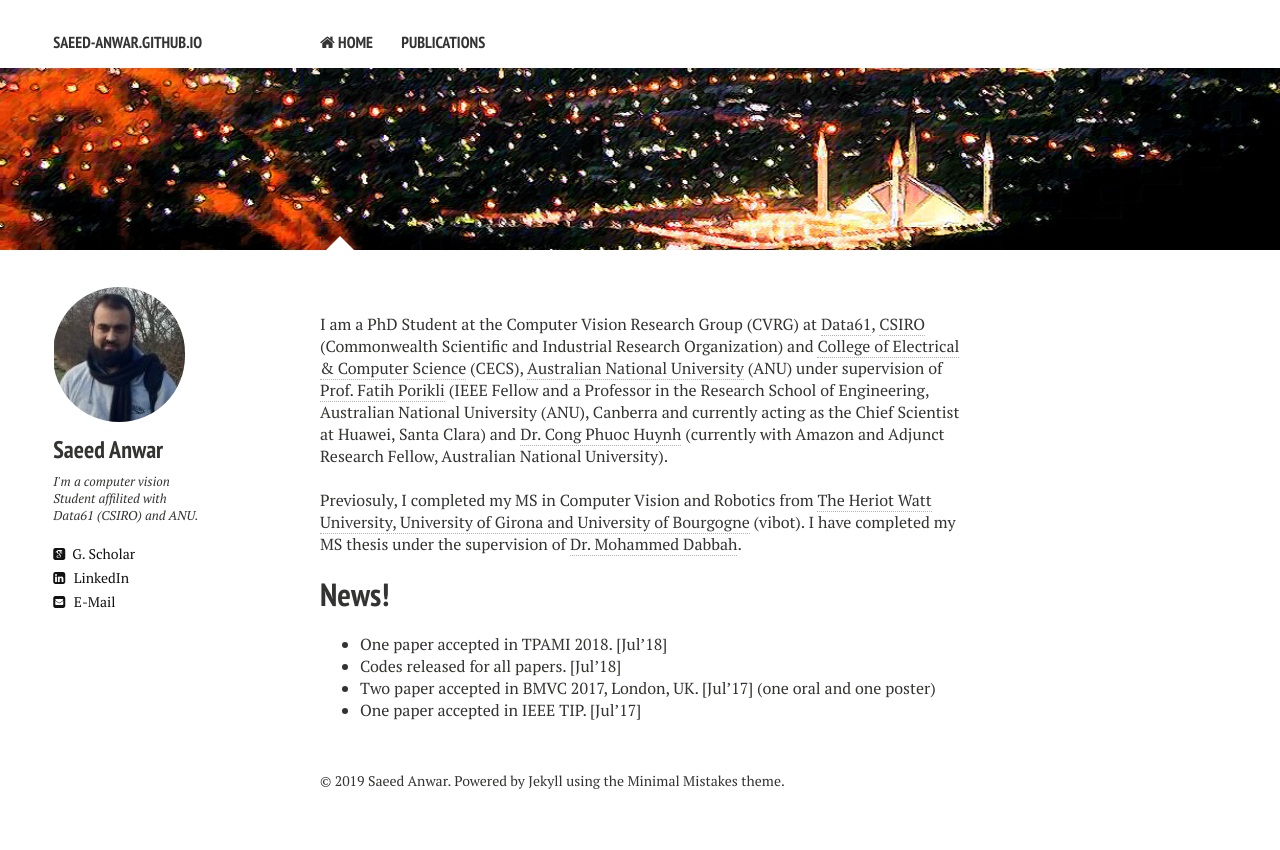
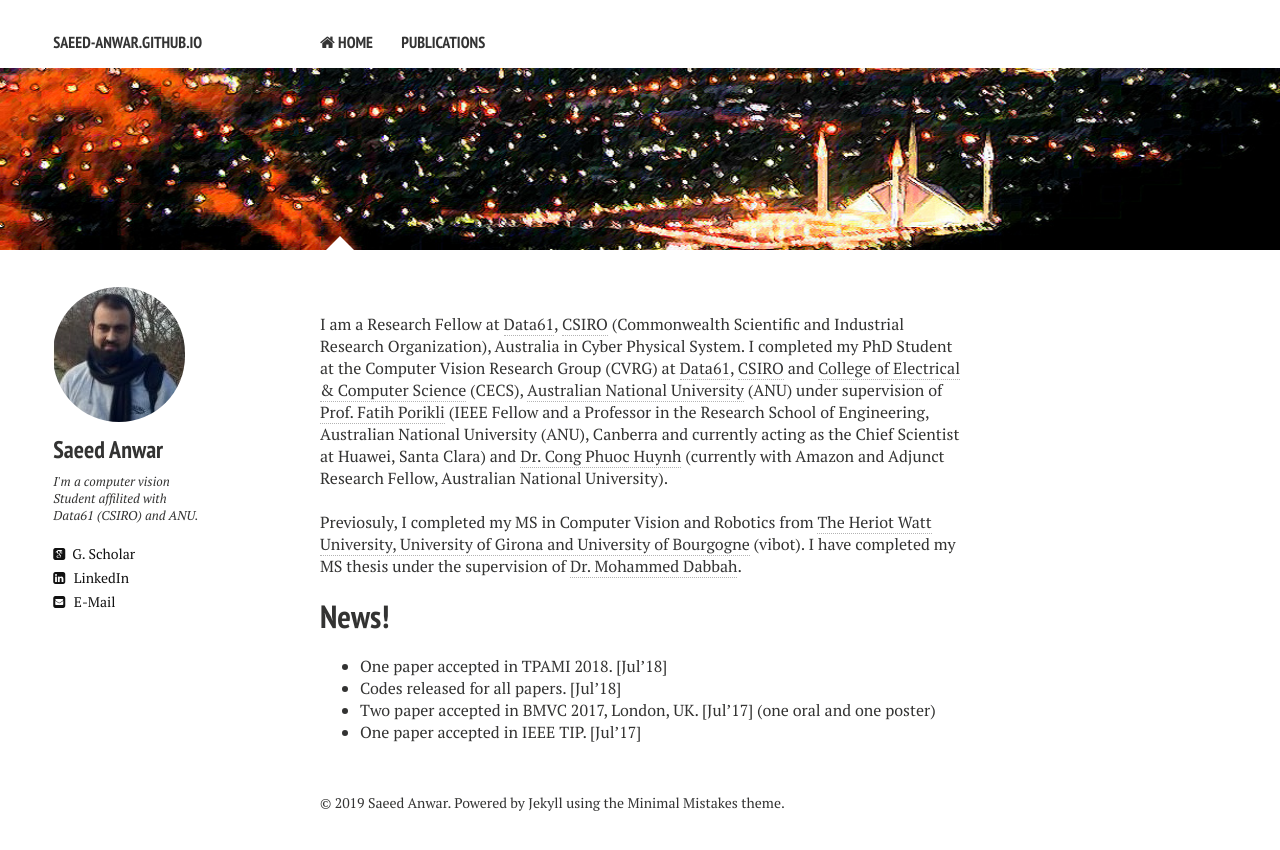
Before and after one commit to saeed-anwar/saeed-anwar.github.io, a Jekyll site: the page built from index.md, in a window 1280 px wide. Shown: the top 850 px of the page. Built offline with Jekyll 4.4.1, drawn with Linux system fonts in a browser that asks for light colours; nearby versions of some CDN libraries.

Commit message:
Update index.md

```diff
--- a/index.md
+++ b/index.md
@@ -6,7 +6,7 @@
 image:
   feature: picture.jpg
 ---
-I am a PhD Student at the Computer Vision Research Group (CVRG) at [Data61](http://www.data61.csiro.au/), [CSIRO](http://www.csiro.au/) (Commonwealth Scientific and Industrial Research Organization) and [College of Electrical & Computer Science](https://cecs.anu.edu.au/) (CECS), [Australian National University](http://www.anu.edu.au/) (ANU) under supervision of [Prof. Fatih Porikli](http://www.porikli.com/) (IEEE Fellow and a Professor in the Research School of Engineering, Australian National University (ANU), Canberra and currently acting as the Chief Scientist at Huawei, Santa Clara) and [Dr. Cong Phuoc Huynh](http://users.cecs.anu.edu.au/~huynh/) (currently with Amazon and Adjunct Research Fellow, Australian National University). <br><br>
+I am a Research Fellow at [Data61](http://www.data61.csiro.au/), [CSIRO](http://www.csiro.au/) (Commonwealth Scientific and Industrial Research Organization), Australia in Cyber Physical System. I completed my PhD Student at the Computer Vision Research Group (CVRG) at [Data61](http://www.data61.csiro.au/), [CSIRO](http://www.csiro.au/) and [College of Electrical & Computer Science](https://cecs.anu.edu.au/) (CECS), [Australian National University](http://www.anu.edu.au/) (ANU) under supervision of [Prof. Fatih Porikli](http://www.porikli.com/) (IEEE Fellow and a Professor in the Research School of Engineering, Australian National University (ANU), Canberra and currently acting as the Chief Scientist at Huawei, Santa Clara) and [Dr. Cong Phuoc Huynh](http://users.cecs.anu.edu.au/~huynh/) (currently with Amazon and Adjunct Research Fellow, Australian National University). <br><br>
 
 Previosuly, I completed my MS in Computer Vision and Robotics from [The Heriot Watt University, University of Girona and University of Bourgogne](http://www.vibot.org/) (vibot). I have completed my MS thesis under the supervision of [Dr. Mohammed Dabbah](https://www.linkedin.com/in/dabbah).
 
```
